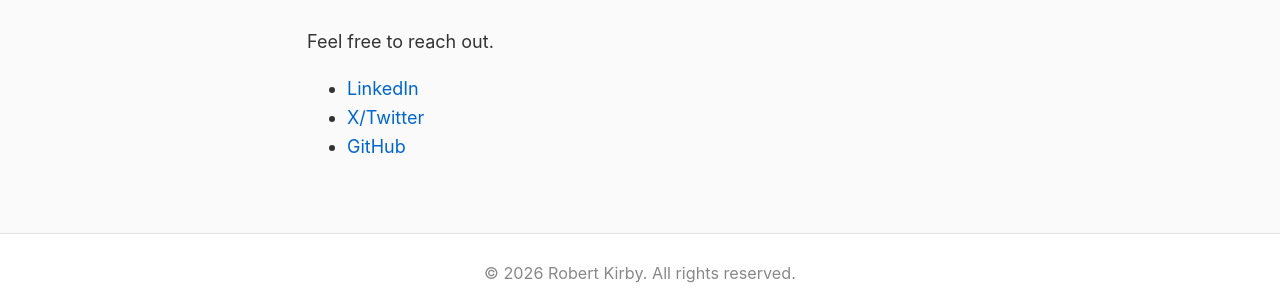
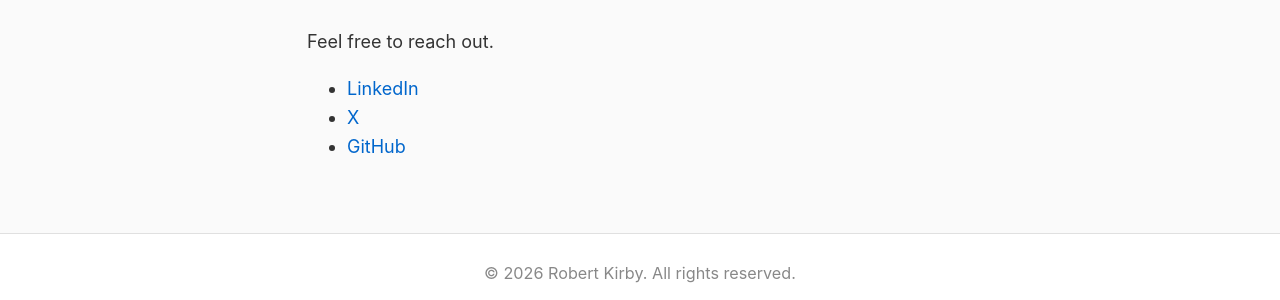
Before and after one commit to rob137/rob137.github.io, a Jekyll site: the page built from about.md, in a window 1280 px wide. Shown: the part 577-877 px from the top of the page. Built offline with Jekyll 4.4.1, drawn with Linux system fonts in a browser that asks for light colours.

Commit message:
Simplify: X not X/Twitter

```diff
--- a/about.md
+++ b/about.md
@@ -18,5 +18,5 @@ This blog is where I write about things I'm noticing. See also: [what I'm doing
 Feel free to reach out.
 
 - [LinkedIn](https://www.linkedin.com/in/robertaxelkirby)
-- [X/Twitter](https://x.com/probkirby)
+- [X](https://x.com/probkirby)
 - [GitHub](https://github.com/rob137)
```
